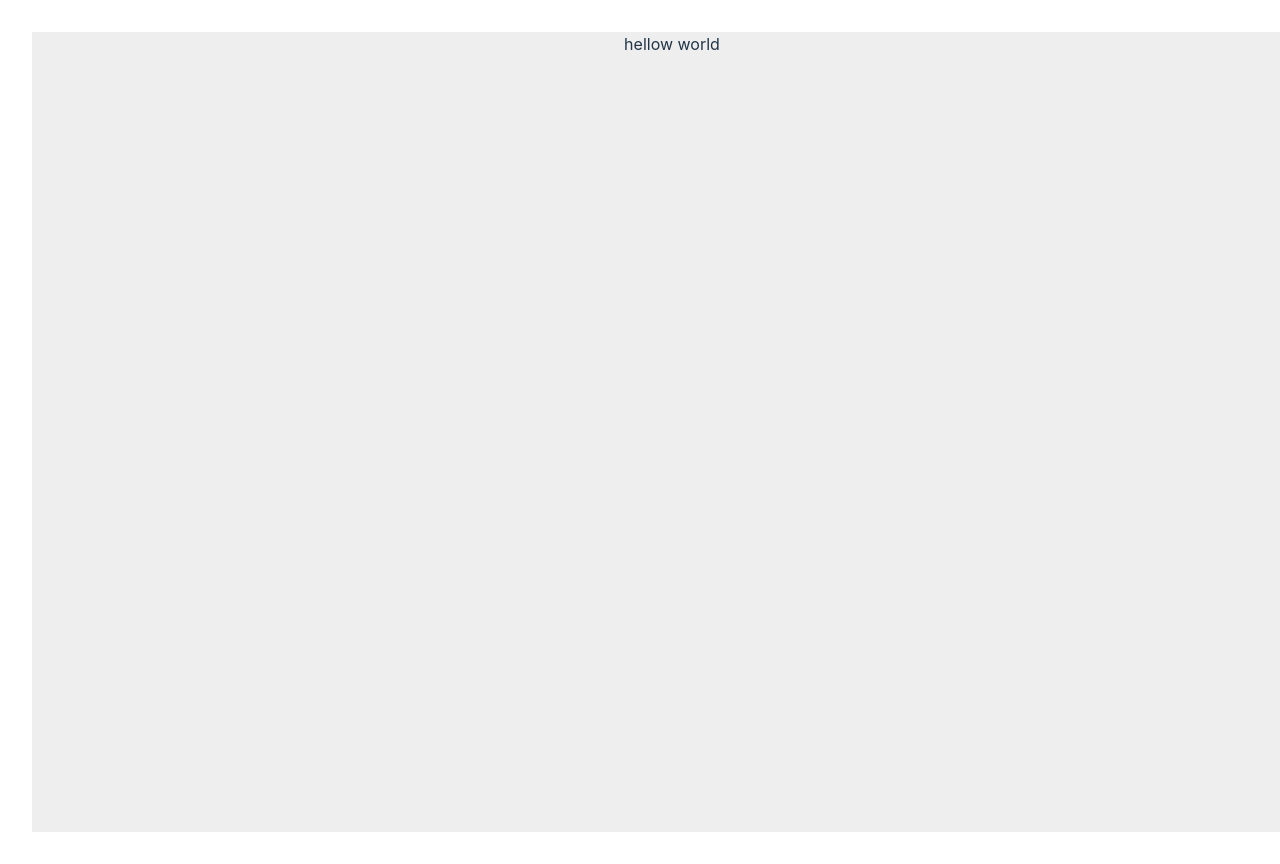
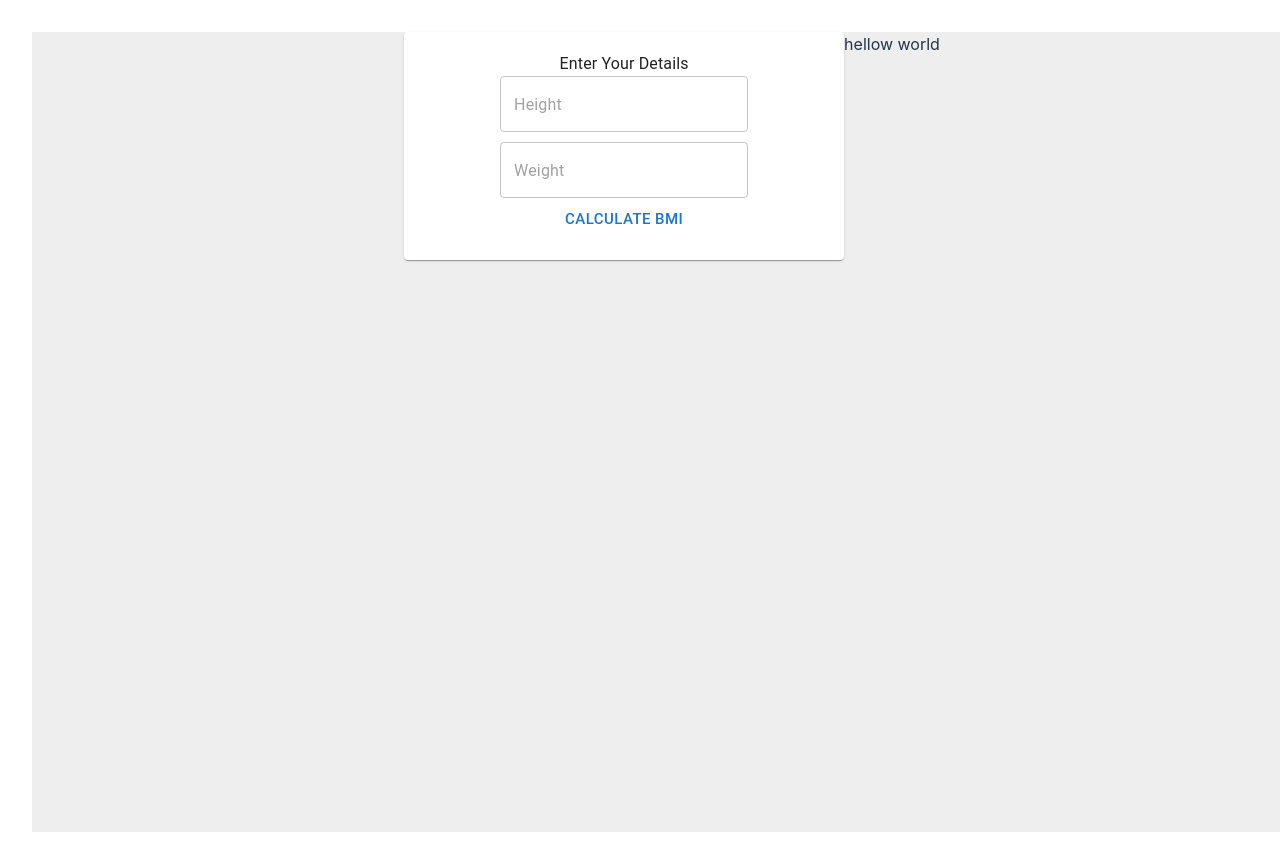
Before and after one commit to sigma390/BMI-Calculator-fullstack, a React (Vite) app in the folder FrontEnd/BMI-calculator/: page /BMI in a window 1280 px wide. Shown: the top 864 px of the page. Built offline with nearby package versions, Linux system fonts and the light colour scheme.

Commit message:
BMI Function half written

```diff
--- a/FrontEnd/BMI-calculator/src/components/bmi.tsx
+++ b/FrontEnd/BMI-calculator/src/components/bmi.tsx
@@ -1,9 +1,22 @@
+import { Button, Card, TextField, Typography } from "@mui/material";
 
 
 function BMI(){
-    return<>
+    return<div style={ {display:'flex',
+    justifyContent:'center',
+    flexWrap:'wrap'}}>
+        <Card style={{width:400,padding:20}}>
+            <Typography>Enter Your Details</Typography>
+            <TextField placeholder="Height"></TextField>
+            <br></br>
+
+            <TextField placeholder="Weight" style={{marginTop:10}}></TextField>
+            <br />
+            <Button size="large">Calculate BMI</Button>
+
+        </Card>
     hellow world
-    </>
+    </div>
 }
 
 export default BMI;
```
